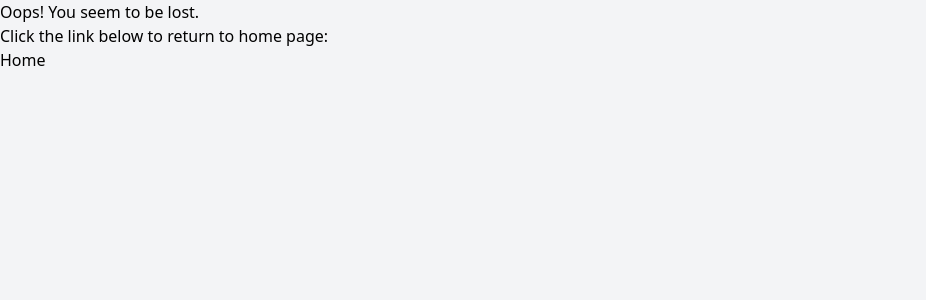
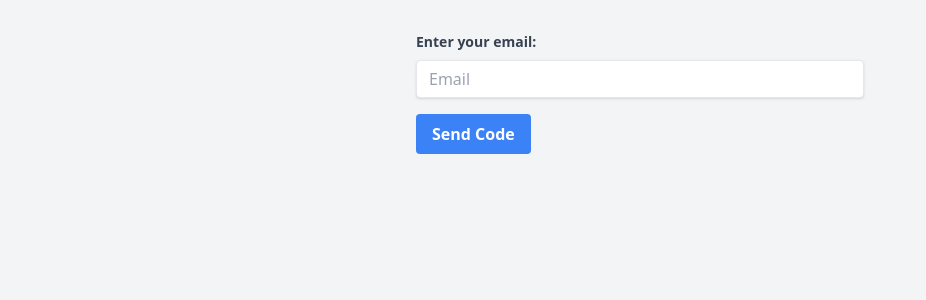
Before and after one commit to David-Zoldyck/pettycash-ui, a React (Vite) app: page /home/reset-password in a window 1280 px wide. Shown: the top 300 px of the page, without its empty margins (0-926 px from the left). Built offline with nearby package versions, Linux system fonts and the light colour scheme; no server answers.

Commit message:
reser password and code implemented

```diff
--- a/src/components/form.jsx
+++ b/src/components/form.jsx
@@ -82,7 +82,7 @@ export default function PetiCashForm({
       {/* <h1 className="text-xl ">
         Fill in the required details
       </h1> */}
-      {/* <p>{JSON.stringify(form)}</p> */}
+      {/* <p>{.stringify(form)}</p> */}
       {/* <div className="relative top-0 bottom-0 right-0 left-0">
         <p>TRIAL</p>
       </div> */}
--- a/src/main.jsx
+++ b/src/main.jsx
@@ -7,6 +7,7 @@ import { PettyCashForm } from "./pages/PettyCashForm.jsx";
 import { DisplayForms } from "./pages/DisplayForms.jsx";
 import ViewSubmittedRequest from "./pages/ViewSubmittedRequest.jsx";
 import CreateUser from "./pages/CreateUser.jsx";
+import ResetPassword from "./pages/ResetPassword.jsx";
 import Login from "./pages/Login.jsx";
 import NotFound from "./pages/NotFound.jsx";
 import { AuthContext, SearchContext } from "./pages/useContext/context.js";
@@ -59,6 +60,10 @@ const Main = () => {
           element: <CreateUser />,
         },
         {
+          path: "/home/reset-password",
+          element: <ResetPassword />,
+        },
+        {
           path: "*",
           element: <NotFound />,
         },
--- a/src/pages/CreateUser.jsx
+++ b/src/pages/CreateUser.jsx
@@ -11,6 +11,7 @@ const CreateUser = () => {
     username: "",
     password: "",
     confirmPassword: "",
+    email: "",
   });
   const [username, setUsername] = useState("");
   const [password, setPassword] = useState("");
@@ -26,6 +27,7 @@ const CreateUser = () => {
         username: formData.username,
         password: formData.password,
         confirmPassword: formData.confirmPassword,
+        email: formData.email,
       })
       .then(({ data }) => {
         // alert("User created successfully");
@@ -40,7 +42,7 @@ const CreateUser = () => {
           progress: undefined,
           theme: "light",
         });
-        navigate("/login");
+        navigate("/home/login");
       })
       .catch((err) => {
         console.log(err);
@@ -83,6 +85,26 @@ const CreateUser = () => {
               value={formData.username}
               onChange={(e) => {
                 setFormData({ ...formData, username: e.target.value });
+              }}
+              required
+              className="w-full border border-gray-300 px-3 py-2 rounded focus:outline-none focus:border-blue-500"
+            />
+          </div>
+
+          <div className="mb-4">
+            <label
+              htmlFor="email"
+              className="block text-gray-700 font-bold mb-2"
+            >
+              Email:
+            </label>
+            <input
+              type="email"
+              id="email"
+              name="email"
+              value={formData.email}
+              onChange={(e) => {
+                setFormData({ ...formData, email: e.target.value });
               }}
               required
               className="w-full border border-gray-300 px-3 py-2 rounded focus:outline-none focus:border-blue-500"
@@ -139,7 +161,7 @@ const CreateUser = () => {
           <p className="mt-2">
             Already have an account?{" "}
             <Link
-              to="/login"
+              to="/home/login"
               className="text-blue-600 hover:text-orange-600 transition duration-300"
             >
               Click here
--- a/src/pages/Login.jsx
+++ b/src/pages/Login.jsx
@@ -107,7 +107,7 @@ const Login = () => {
             <p>
               Don't have an account?{" "}
               <Link
-                to="/create-account"
+                to="/home/create-account"
                 className="text-blue-600 hover:text-orange-600 transition duration-300"
               >
                 Click here
--- /dev/null
+++ b/src/pages/ResetPassword.jsx
@@ -0,0 +1,137 @@
+import React, { useState } from "react";
+import axios from "axios";
+import httpClient from "../hooks/server";
+import { json } from "react-router-dom";
+
+const ResetPassword = () => {
+  const [email, setEmail] = useState("");
+  const [code, setCode] = useState("");
+  const [newPassword, setNewPassword] = useState("");
+  const [confirmPassword, setConfirmPassword] = useState("");
+  const [showCodeForm, setShowCodeForm] = useState(false);
+  const [message, setMessage] = useState("");
+  const [error, setError] = useState("");
+
+  const handleEmailSubmit = async (e) => {
+    e.preventDefault();
+
+    const response = await fetch("http://localhost:3000/forgot-password", {
+      method: "POST",
+      headers: {
+        "Content-Type": "application/json",
+      },
+      body: JSON.stringify({ email }),
+    });
+
+    const data = await response.json();
+
+    if (response.status === 200) {
+      setMessage(data.message);
+      setShowCodeForm(true);
+    } else {
+      setError(response.error);
+    }
+  };
+
+  const handleResetPassword = async (e) => {
+    e.preventDefault();
+
+    if (newPassword !== confirmPassword) {
+      setError("Passwords do not match.");
+      return;
+    }
+
+    const response = await fetch("http://localhost:3000/reset-password", {
+      method: "POST",
+      headers: {
+        "Content-Type": "application/json",
+      },
+      body: JSON.stringify({
+        email,
+        code,
+        password: newPassword,
+      }),
+    });
+    const data = await response.json();
+
+    if (response.status === 200) {
+      setMessage(data.message);
+    } else {
+      setError(response.error);
+    }
+  };
+
+  return (
+    <>
+      <div className="max-w-md mx-auto mt-8">
+        <form onSubmit={showCodeForm ? handleResetPassword : handleEmailSubmit}>
+          <div className="mb-4">
+            <label className="block text-gray-700 text-sm font-bold mb-2">
+              Enter your email:
+            </label>
+            <input
+              type="email"
+              className="shadow appearance-none border rounded w-full py-2 px-3 text-gray-700 leading-tight focus:outline-none focus:shadow-outline"
+              placeholder="Email"
+              value={email}
+              onChange={(e) => setEmail(e.target.value)}
+              disabled={showCodeForm}
+            />
+          </div>
+
+          {showCodeForm && (
+            <div>
+              <div className="mb-4">
+                <label className="block text-gray-700 text-sm font-bold mb-2">
+                  Enter the code:
+                </label>
+                <input
+                  type="text"
+                  className="shadow appearance-none border rounded w-full py-2 px-3 text-gray-700 leading-tight focus:outline-none focus:shadow-outline"
+                  placeholder="Code"
+                  value={code}
+                  onChange={(e) => setCode(e.target.value)}
+                />
+              </div>
+              <div className="mb-4">
+                <label className="block text-gray-700 text-sm font-bold mb-2">
+                  Enter new password:
+                </label>
+                <input
+                  type="password"
+                  className="shadow appearance-none border rounded w-full py-2 px-3 text-gray-700 leading-tight focus:outline-none focus:shadow-outline"
+                  placeholder="New Password"
+                  value={newPassword}
+                  onChange={(e) => setNewPassword(e.target.value)}
+                />
+              </div>
+              <div className="mb-4">
+                <label className="block text-gray-700 text-sm font-bold mb-2">
+                  Confirm new password:
+                </label>
+                <input
+                  type="password"
+                  className="shadow appearance-none border rounded w-full py-2 px-3 text-gray-700 leading-tight focus:outline-none focus:shadow-outline"
+                  placeholder="Confirm Password"
+                  value={confirmPassword}
+                  onChange={(e) => setConfirmPassword(e.target.value)}
+                />
+              </div>
+            </div>
+          )}
+
+          {error && <div className="text-red-500 mb-4">{error}</div>}
+          {message && <div className="text-green-500 mb-4">{message}</div>}
+          <button
+            type="submit"
+            className="bg-blue-500 hover:bg-blue-700 text-white font-bold py-2 px-4 rounded focus:outline-none focus:shadow-outline"
+          >
+            {showCodeForm ? "Submit" : "Send Code"}
+          </button>
+        </form>
+      </div>
+    </>
+  );
+};
+
+export default ResetPassword;
```
